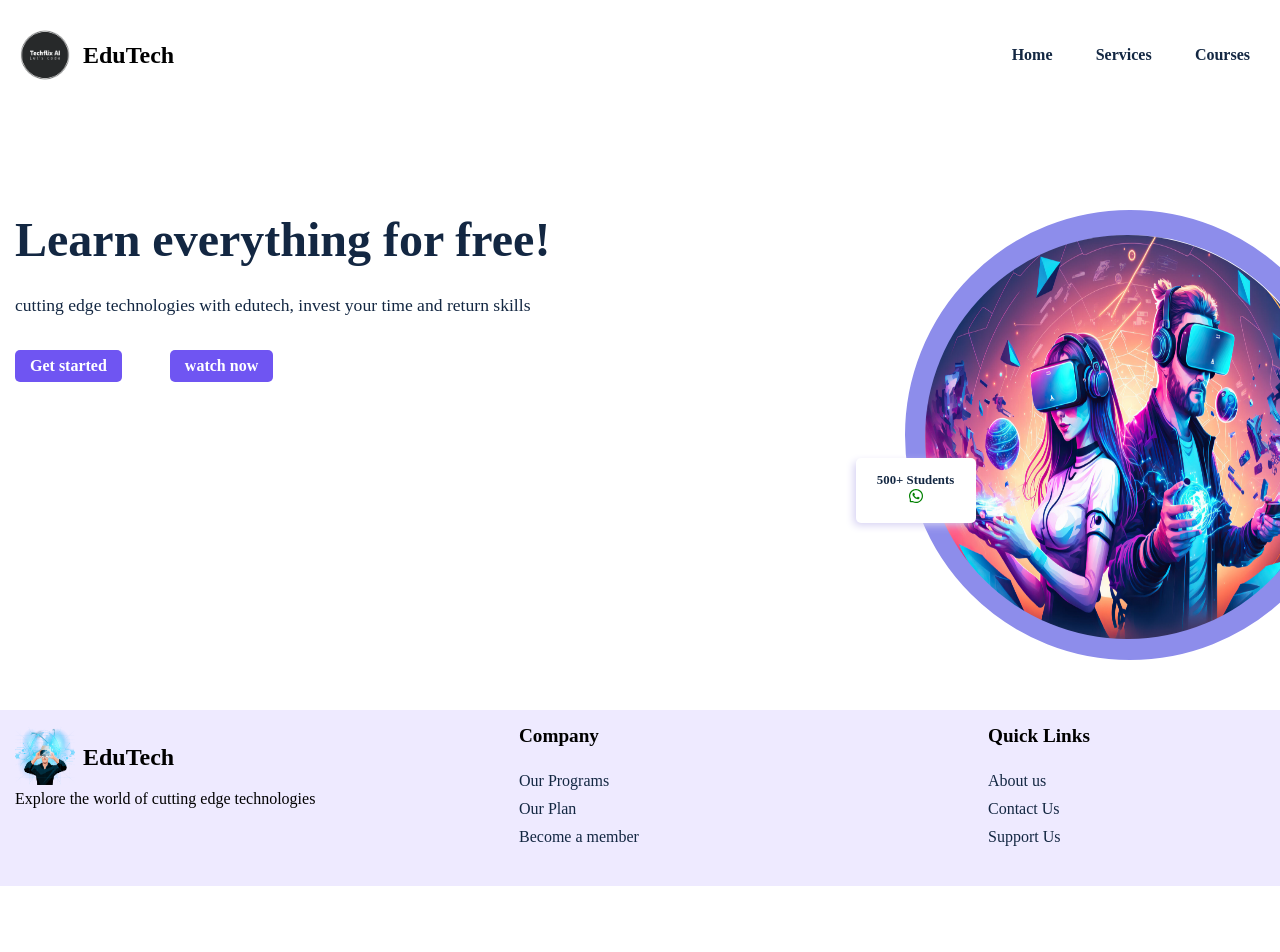
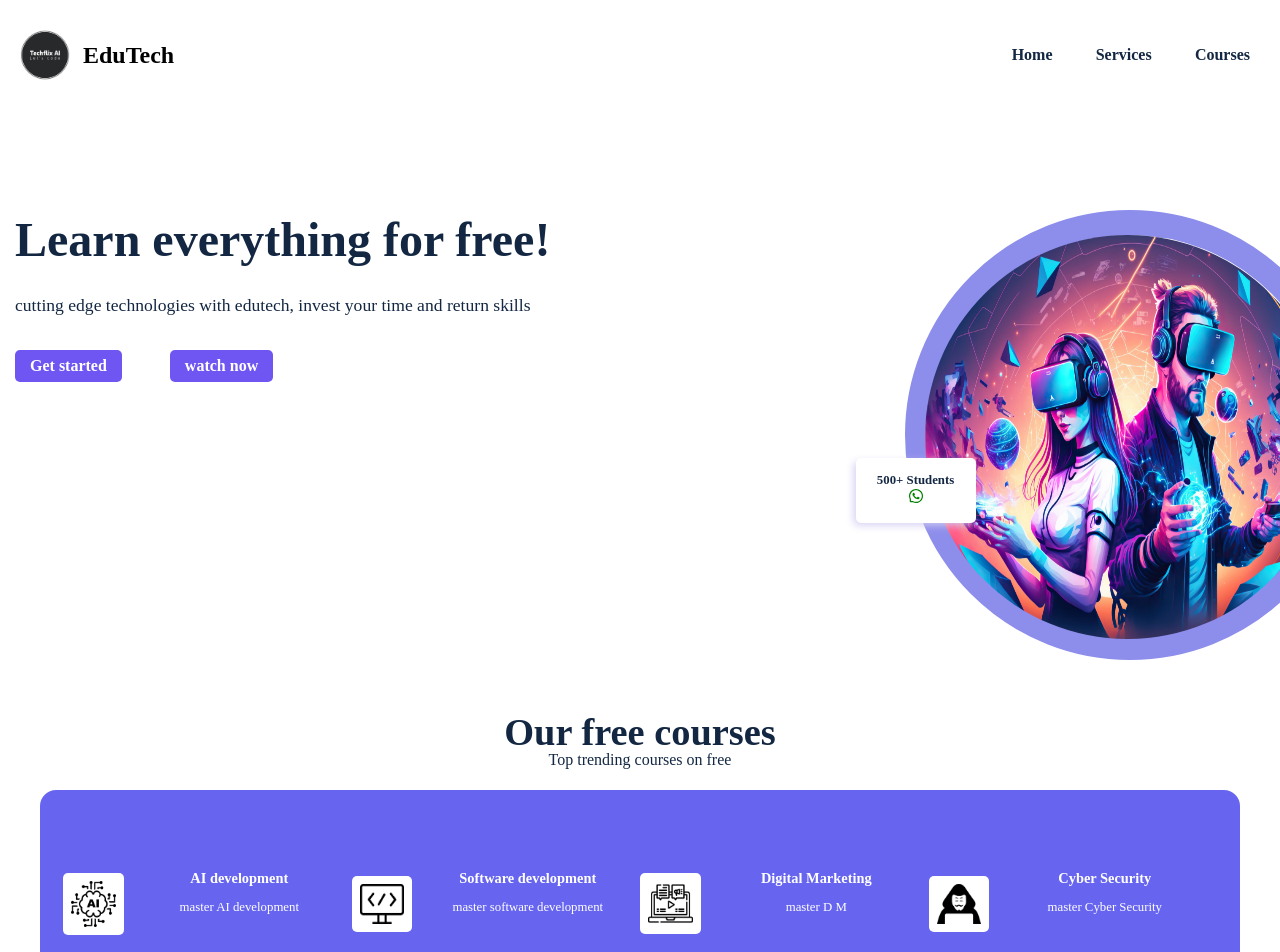
Before and after one commit to Nazeem-c/edutechweb, a React (Create React App) app: page / in a window 1280 px wide. Shown: the top 952 px of the page. Before the commit the page ends 886 px from the top, so only its background shows below. Built offline with nearby package versions, Linux system fonts and the light colour scheme.

Commit message:
course ui

```diff
--- /dev/null
+++ b/src/Components/Pages/Courses/Courses.css
@@ -0,0 +1,61 @@
+.course_top{
+    margin-bottom: 50px;
+    text-align: center;
+}
+
+.course_top h2{
+    font-size: 2.4rem;
+    margin-bottom: -0.5rem;
+
+}
+.course_top p{
+    color: var(--heading--color);
+    font-size: 1rem;
+    line-height: 28px;
+    margin-bottom: 1rem;
+
+}
+.course_wrapper{
+    margin-left: 40px;
+    margin-right: 40px;
+    background: linear-gradient(90deg, rgba(103,101,240,1) 27%,rgba(103,101,240,1) 45%);
+    border-radius: 1rem;
+    display: flex;
+    align-items: center;
+    justify-content: center;
+    padding: 80px 23px;
+}
+
+.course_item{
+    display: flex;
+    align-items: center;
+    column-gap: 0.2rem;
+    width: 33%;
+}
+.class_icon{
+    width: 20%;
+    height: 20%;
+    display: flex;
+    align-items: center;
+    justify-content: center;
+    padding: 0.5rem;
+    border-radius: 5px;
+    background: #fff;
+}
+.class_icon img{
+    width: 100%;
+}
+.course_content{
+    width: 100%;
+}
+.course_content h4{
+    font-size: 0.9rem;
+    color: #fff;
+    font-weight: 700;
+    margin-bottom: 0.4rem;
+}
+
+.course_content p{
+    font-size: 0.8rem;
+    color: #fff;
+}
--- /dev/null
+++ b/src/Components/Pages/Courses/Courses.js
@@ -0,0 +1,56 @@
+import React from "react";
+import "./Courses.css";
+import ai from "../../../assets/img/ai.png";
+import sd from "../../../assets/img/sd.png";
+import dg from "../../../assets/img/dg.png";
+import hacking from "../../../assets/img/hacking.png";
+
+function Courses() {
+  const course_data = [
+    {
+      title: "AI development",
+      desc: "master AI development",
+      img: ai,
+    },
+    {
+      title: "Software development",
+      desc: "master software development",
+      img: sd,
+    },
+    {
+      title: "Digital Marketing",
+      desc: "master D M",
+      img: dg,
+    },
+    {
+      title: "Cyber Security",
+      desc: "master Cyber Security",
+      img: hacking,
+    },
+  ];
+  return (
+    <div className="container_course_container">
+      <div className="course_top">
+        <h2 className="section_title">Our free courses</h2>
+        <p>Top trending courses on free</p>
+        <div className="course_wrapper">
+          {course_data.map((obj, index) => {
+            return (
+              <div className="course_item" key={index}>
+                <span className="class_icon">
+                  <img src={obj.img} alt="img" />
+                </span>
+                <div className="course_content">
+                  <h4>{obj.title}</h4>
+                  <p>{obj.desc}</p>
+                </div>
+              </div>
+            );
+          })}
+        </div>
+      </div>
+    </div>
+  );
+}
+
+export default Courses;
--- a/src/Components/Pages/Home/Home.js
+++ b/src/Components/Pages/Home/Home.js
@@ -1,11 +1,15 @@
 import React from 'react'
+import Courses from '../Courses/Courses'
 import meta from '../../../assets/img/meta.jpeg'
 import {AiOutlineWhatsApp} from 'react-icons/ai'
 import './Home.css'
 
 function Home() {
+    const handleButton =()=>{
+        window.open("https://youtu.be/o_UuZVvKtqY")
+    }
   return (
-    <section>
+    <><section>
           <div className="container">
               <div className="home_container">
                   <div className="home_content">
@@ -16,8 +20,8 @@ function Home() {
                           cutting edge technologies with edutech, invest your time and return skills
                       </p>
                       <div className="home_buttons">
-                        <button className='register_button'>Get started</button>
-                        <button className='register_button'>watch now</button>
+                          <button className='register_button' onClick={handleButton}>Get started</button>
+                          <button className='register_button' onClick={handleButton}>watch now</button>
                       </div>
                   </div>
                   <div className="home_image">
@@ -29,7 +33,7 @@ function Home() {
                           </div>
                           <div className="whatsapp_container">
                               <h5>500+ Students</h5>
-                            <AiOutlineWhatsApp color='green'/>
+                              <AiOutlineWhatsApp color='green' />
                           </div>
                           <div className="support">
                               <h5>Active Support</h5>
@@ -40,6 +44,7 @@ function Home() {
               </div>
           </div>
       </section>
+      <Courses /></>
   )
 }
 
```
Also changed, not shown: src/App.css (+0 -12 lines). Lines whose indentation alone changed are shown as unchanged.
